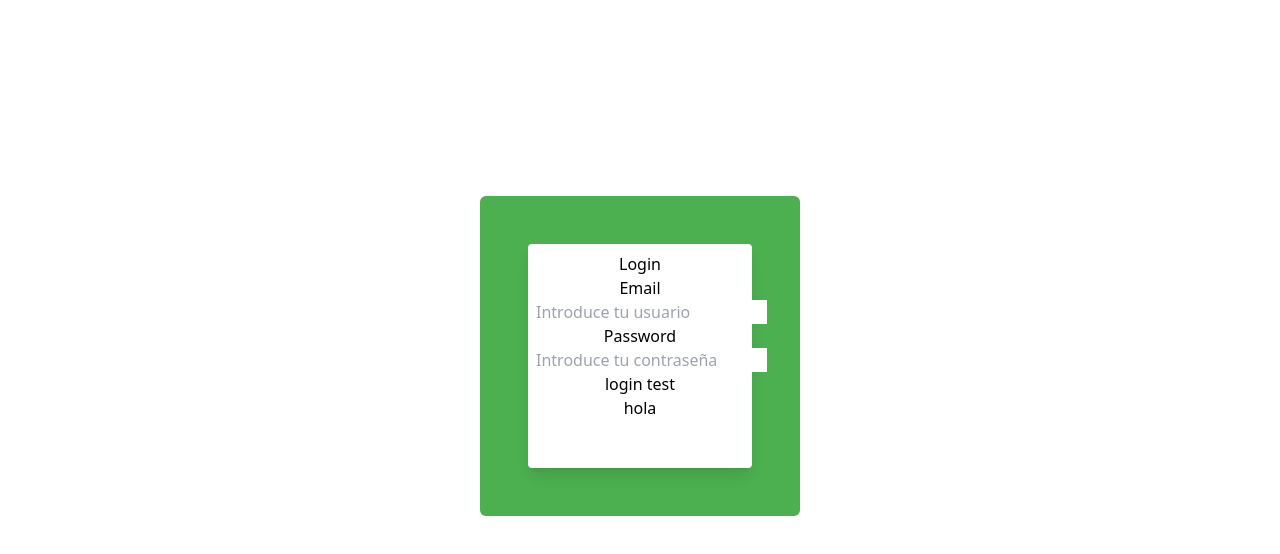
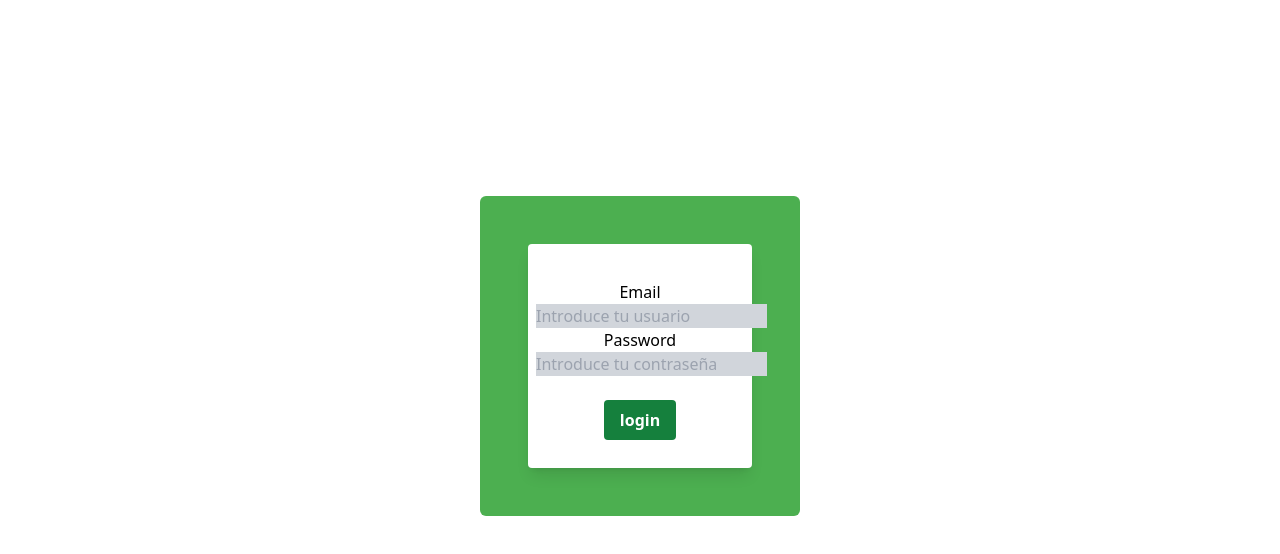
Before and after one commit to restrepotorres/studentToolBox_UdeA, an Astro site: page /login in a window 1280 px wide. Shown: the part 64-618 px from the top of the page. Built offline with nearby package versions, Linux system fonts and the light colour scheme; Astro itself is replaced by a stand-in of ours.

Commit message:
style: login

```diff
--- a/src/components/LoginCard.tsx
+++ b/src/components/LoginCard.tsx
@@ -1,6 +1,5 @@
 import React, { useState } from "react";
 import axios from "axios";
-
 
 const LoginForm = () => {
   const [username, setUserName] = useState("");
@@ -27,7 +26,7 @@ const LoginForm = () => {
       const res = await axios.post(url, requestBody);
       setResponse(res.data);
       setToken(res.data.accessToken);
-      window.location.href= "/admin"
+      window.location.href = "/";
     } catch (err) {
       if (axios.isAxiosError(err)) {
         setError(err.response ? err.response.data : err.message);
@@ -35,15 +34,15 @@ const LoginForm = () => {
     }
   };
 
-
   return (
     <div className="login-container">
       <form onSubmit={handleSubmit}>
-        <h2>Login</h2>
+        <h1 className="text-white text-lg font-bold">Login</h1>
 
         <div className="form-group">
           <label>Email</label>
           <input
+            className="bg-gray-300"
             type="textc"
             value={username}
             onChange={(e) => setUserName(e.target.value)}
@@ -55,20 +54,24 @@ const LoginForm = () => {
         <div className="form-group">
           <label>Password</label>
           <input
+            className="bg-gray-300"
             type="password"
             value={password}
             onChange={(e) => setPassword(e.target.value)}
             placeholder="Introduce tu contraseña"
             required
           />
+
         </div>
+        <br />
       </form>
-      <button onClick={handleSubmit}>login test</button>
+      <button
+        onClick={handleSubmit}
+        className="bg-green-700 text-white font-bold py-2 px-4 rounded hover:bg-green-900 hover:text-white transition-colors"
+      >
+        login
+      </button>
       <br />
-
-      <button onClick={()=>{
-        console.log(token)
-      }}>hola</button>
     </div>
   );
 };
```
